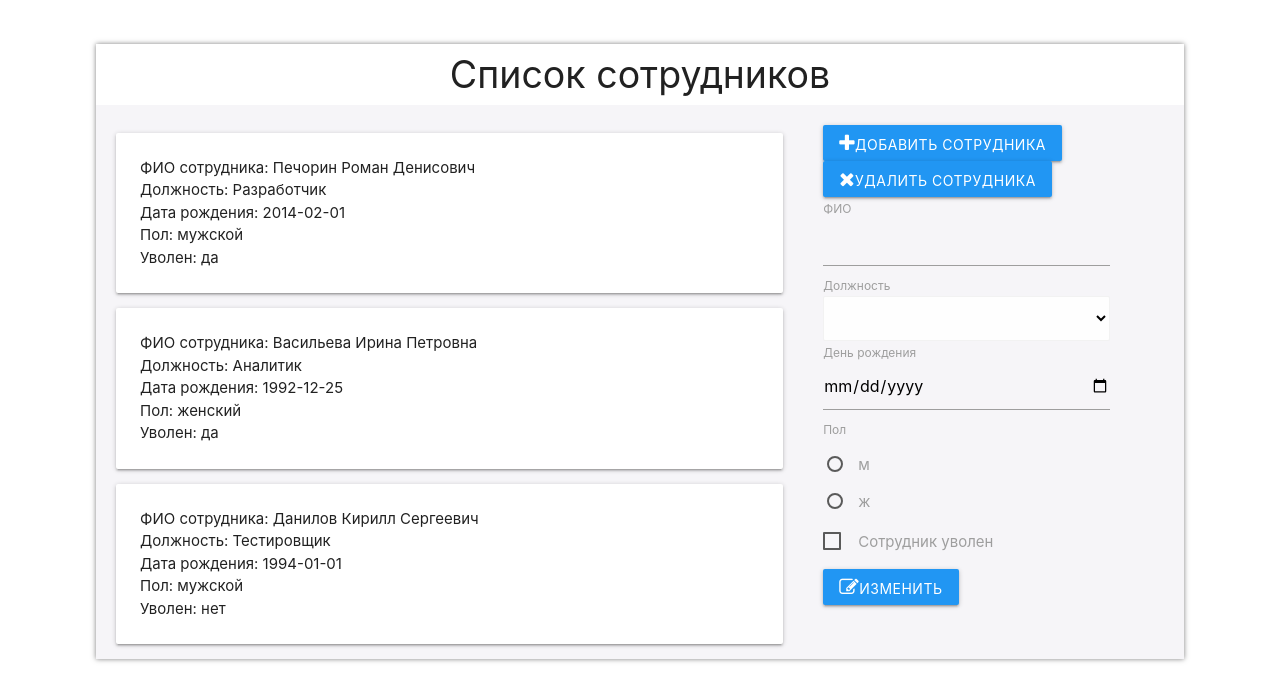
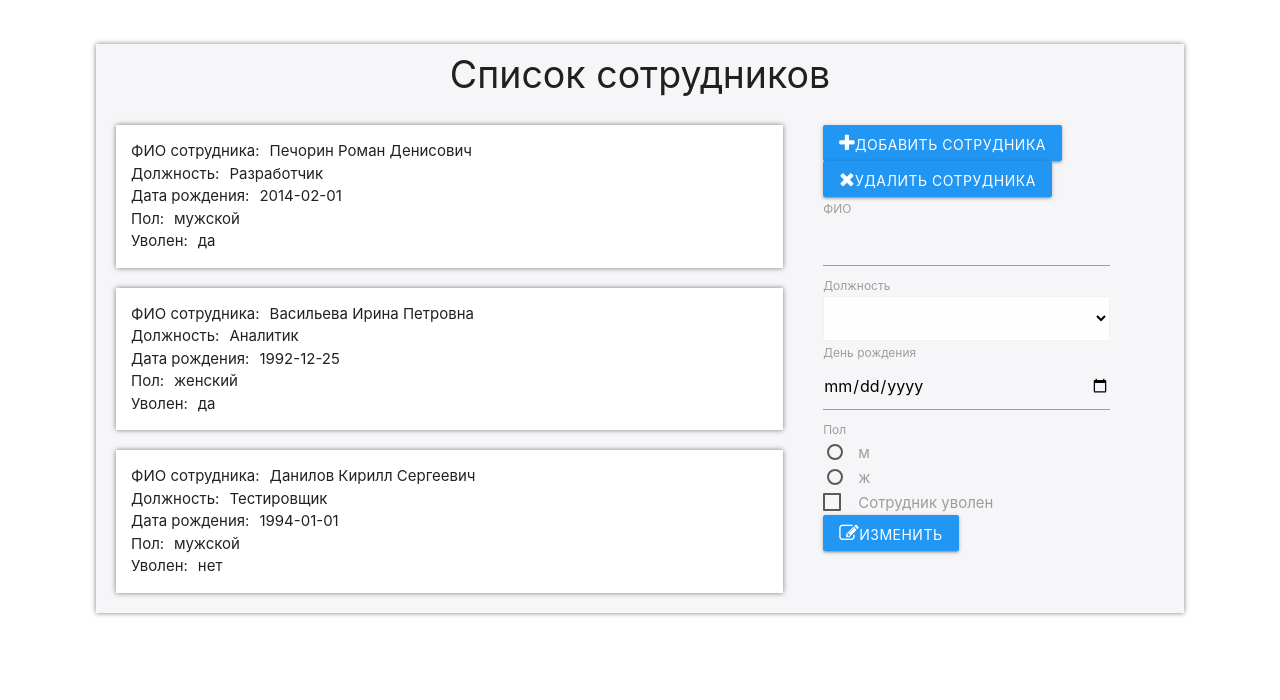
Before and after one commit to ChristieKh/employees-CRUD, a React (Create React App) app: page / in a window 1280 px wide. Shown: the top 700 px of the page. Built offline with nearby package versions, Linux system fonts and the light colour scheme.

Commit message:
new refactoring - card

```diff
--- a/src/components/ItemCard.js
+++ /dev/null
@@ -1,20 +0,0 @@
-import React, {memo, useCallback} from 'react';
-
-const ItemCard = memo(({data, data: {id, person, work, birthday, gender, employ}, activeItem, selectItem}) => {
-
-        const handleClick = useCallback(() => selectItem(id), [selectItem, id]);
-
-        return (
-            <div className={`item1 card-content ${activeItem ? "colorAdd" : ""}`} role="button"
-                 tabIndex={0} onClick={handleClick}>
-                <p className="item__person">ФИО сотрудника: {data && person}</p>
-                <p className="item__work">Должность: {data && work}</p>
-                <p className="item__birthday">Дата рождения: {data && birthday}</p>
-                <p className="item__gender">Пол: {data && gender === "m" ? "мужской" : "женский"}</p>
-                <p className="item__employ">Уволен: {data && employ === true ? "да" : "нет"}</p>
-            </div>
-        );
-    }
-);
-
-export default ItemCard;
--- a/src/index.css
+++ b/src/index.css
@@ -3,3 +3,8 @@ html, body, #id {
   padding: 0;
   height: 100%;
 }
+
+p {
+  padding: 0;
+  margin: 0;
+}
--- /dev/null
+++ b/src/page/_components/cards-employees/_components/item-card/ItemCard.js
@@ -0,0 +1,37 @@
+import React, {memo} from 'react';
+import classnames from 'classnames/bind';
+import styles from "./index.module.scss";
+
+const cn = classnames.bind(styles);
+
+const COMPONENT_STYLE_NAME = 'Item-card';
+
+export const ItemCard = memo(({employer: {person, work, birthday}, gender, employ}) => (
+    <div className={cn(COMPONENT_STYLE_NAME)}>
+            <div className={cn(`${COMPONENT_STYLE_NAME}__block`, `${COMPONENT_STYLE_NAME}__person`)}>
+                    <p className={cn(`${COMPONENT_STYLE_NAME}__label`,
+                        `${COMPONENT_STYLE_NAME}__person-label`)}>ФИО сотрудника:</p>
+                    <p className={cn(`${COMPONENT_STYLE_NAME}__person-text`)}>{person}</p>
+            </div>
+            <div className={cn(`${COMPONENT_STYLE_NAME}__block`, `${COMPONENT_STYLE_NAME}__work`)}>
+                    <p className={cn(`${COMPONENT_STYLE_NAME}__label`,
+                        `${COMPONENT_STYLE_NAME}__work-label`)}>Должность:</p>
+                    <p className={cn(`${COMPONENT_STYLE_NAME}__work-text`)}>{work}</p>
+            </div>
+            <div className={cn(`${COMPONENT_STYLE_NAME}__block`, `${COMPONENT_STYLE_NAME}__birthday`)}>
+                    <p className={cn(`${COMPONENT_STYLE_NAME}__label`,
+                        `${COMPONENT_STYLE_NAME}__birthday-label`)}>Дата рождения:</p>
+                    <p className={cn(`${COMPONENT_STYLE_NAME}__birthday-text`)}>{birthday}</p>
+            </div>
+            <div className={cn(`${COMPONENT_STYLE_NAME}__block`, `${COMPONENT_STYLE_NAME}__gender`)}>
+                    <p className={cn(`${COMPONENT_STYLE_NAME}__label`,
+                        `${COMPONENT_STYLE_NAME}__gender-label`)}>Пол:</p>
+                    <p className={cn(`${COMPONENT_STYLE_NAME}__gender-text`)}>{gender}</p>
+            </div>
+            <div className={cn(`${COMPONENT_STYLE_NAME}__block`, `${COMPONENT_STYLE_NAME}__employ`)}>
+                    <p className={cn(`${COMPONENT_STYLE_NAME}__label`,
+                        `${COMPONENT_STYLE_NAME}__employ-label`)}>Уволен:</p>
+                    <p className={cn(`${COMPONENT_STYLE_NAME}__employ-text`)}>{employ}</p>
+            </div>
+    </div>
+));
--- /dev/null
+++ b/src/page/_components/cards-employees/_components/item-card/index.module.scss
@@ -0,0 +1,9 @@
+.Item-card {
+  &__block {
+    display: flex;
+  }
+
+  &__label {
+    padding-right: 10px;
+  }
+}
--- a/src/page/_components/cards-employees/index.js
+++ b/src/page/_components/cards-employees/index.js
@@ -1,14 +1,33 @@
-import React, {memo} from 'react';
-import ItemCard from '../../../components/ItemCard';
+import React, {memo, useCallback, useMemo} from 'react';
+import { ItemCard } from './_components/item-card/ItemCard';
+import classnames from 'classnames/bind';
+import styles from './index.module.scss';
 
-export const CardsEmployees = memo(({data, selectItem, activeItem}) => (
-        <div className="workers">
-            {data.map((employer) =>
-                <div className="card item"
-                     key={employer.id}>
-                    <ItemCard data={employer} activeItem={activeItem === employer.id ? activeItem : null}
-                              selectItem={selectItem}/>
-                </div>
+const cn = classnames.bind(styles);
+
+const COMPONENT_STYLE_NAME = 'Cards-employees';
+
+export const CardsEmployees = memo(({employeesData, selectItem, activeItem}) => (
+        <div className={cn(COMPONENT_STYLE_NAME)}>
+            {employeesData.map((employer) => {
+                    const active = useMemo(() => activeItem === employer.id, [activeItem, employer]); // eslint-disable-line
+                    const gender = useMemo(() => employer.gender === "m" ? "мужской" : "женский", [employer]);
+                    const employ = useMemo(() => Boolean(employer.employ) ? "да" : "нет", [employer]);
+
+                    const handleClickItem = useCallback(() => selectItem(employer.id), [employer]);
+
+                    return (
+                        <div className={cn(`${COMPONENT_STYLE_NAME}__card`, {
+                            [`${COMPONENT_STYLE_NAME}__card-active`]: active
+                        })}
+                             key={employer.id}
+                            role="button"
+                             tabIndex={0}
+                             onClick={handleClickItem}>
+                            <ItemCard employer={employer} gender={gender} employ={employ}/>
+                        </div>
+                    );
+                }
             )}
         </div>
     )
--- /dev/null
+++ b/src/page/_components/cards-employees/index.module.scss
@@ -0,0 +1,13 @@
+.Cards-employees {
+  &__card {
+    box-shadow: 0 0 5px rgba(0, 0, 0, 0.5);
+    background: #fff;
+    outline: none;
+    margin-bottom: 20px;
+    padding: 15px;
+
+    &-active {
+      box-shadow: 0 0 10px #ff8b8b;
+    }
+  }
+}
--- a/src/page/index.js
+++ b/src/page/index.js
@@ -53,7 +53,7 @@ export const Page = memo(() => {
                 </div>
                 <div className={cn(`${COMPONENT_STYLE_NAME}__content`)}>
                     <div className={cn(`${COMPONENT_STYLE_NAME}__cards-box`)}>
-                        <CardsEmployees data={employees}
+                        <CardsEmployees employeesData={employees}
                                         selectItem={selectItem}
                                         activeItem={activeItem}/>
                     </div>
--- a/src/page/index.module.scss
+++ b/src/page/index.module.scss
@@ -30,7 +30,6 @@
 .Text {
   margin: 0;
   padding: 10px;
-  background: #ffffff;
   font-size: 2.5rem;
   text-align: center;
 }
```
